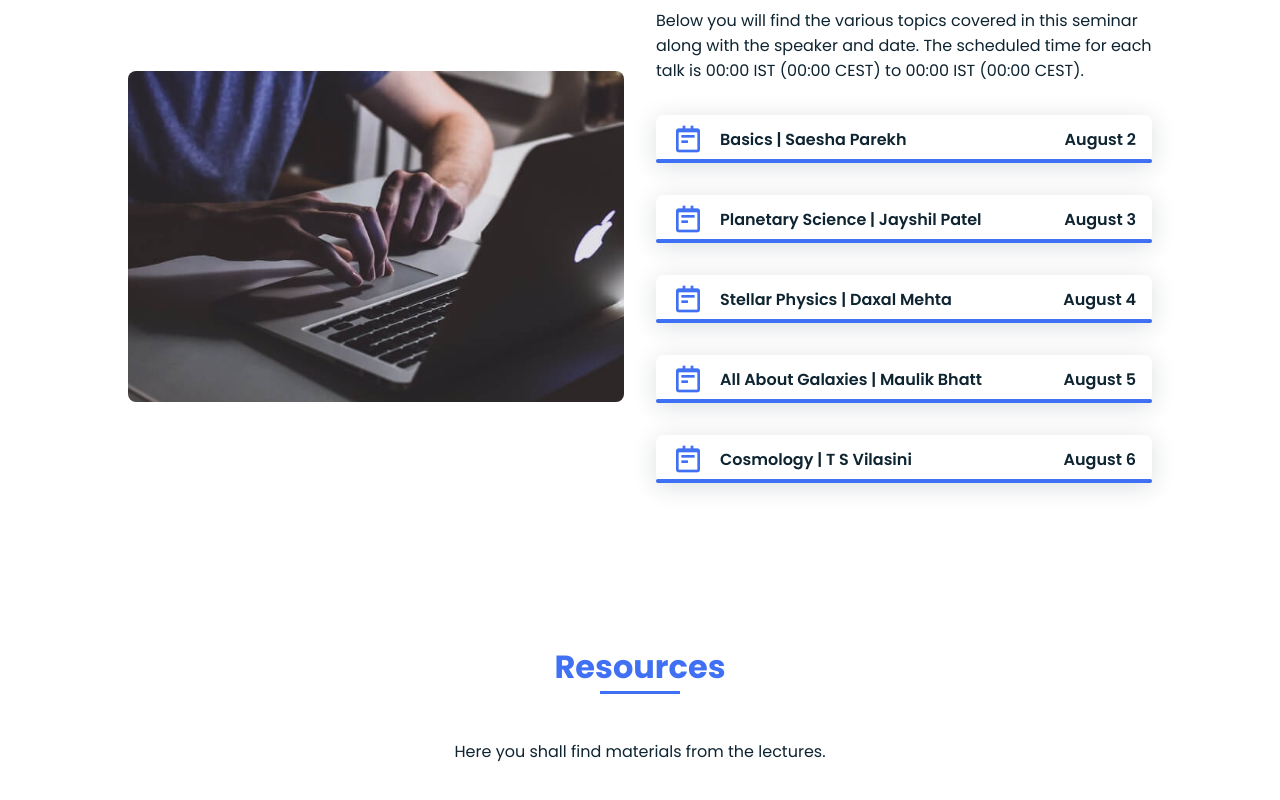
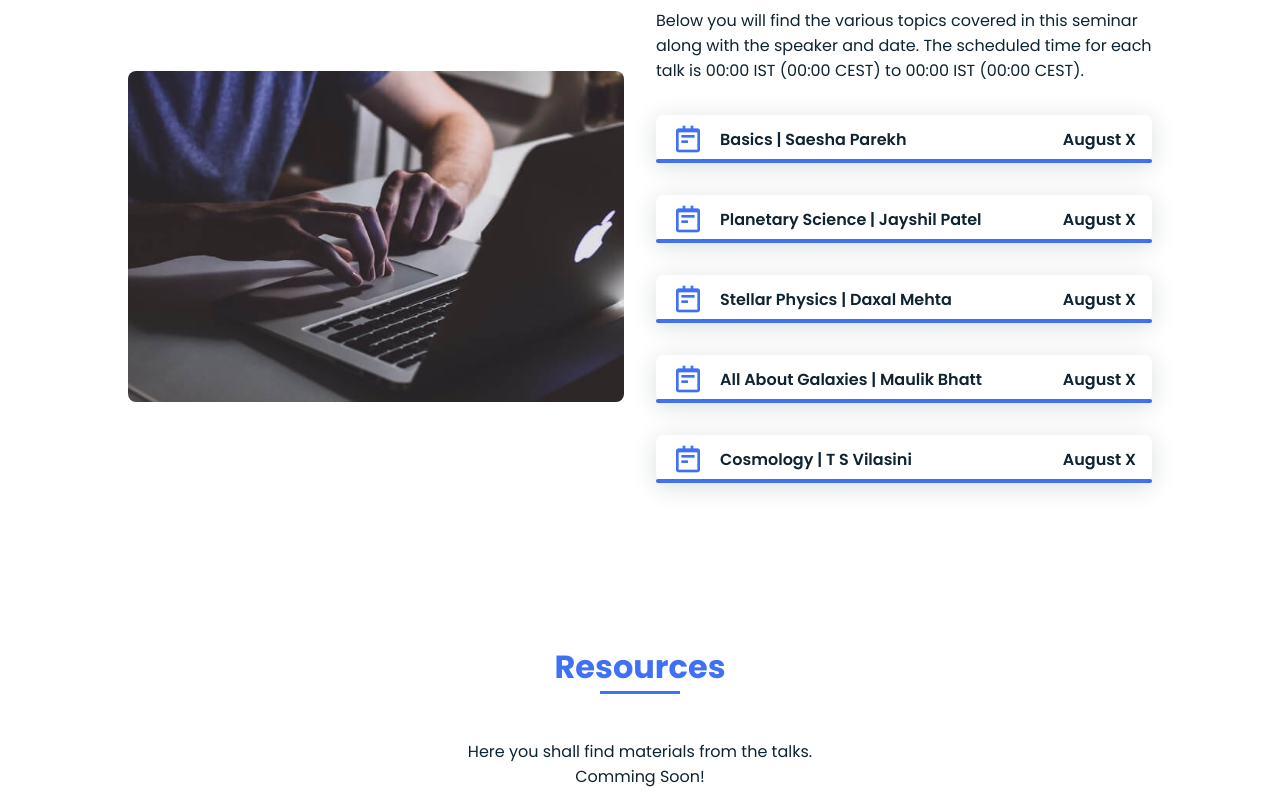
Before and after one commit to Jayshil/astroweek, a plain HTML site: page index.html in a window 1280 px wide. Shown: the part 2280-3080 px from the top of the page. Drawn offline with nearby package versions, Linux system fonts and the light colour scheme.

Commit message:
Minor changes

```diff
--- a/index.html
+++ b/index.html
@@ -128,7 +128,7 @@
                             </div>
                             <div class="skills__bar skills__html"></div>
                             <div>
-                                <span class="skills__percentage">August 2</span>
+                                <span class="skills__percentage">August X</span>
                             </div>
                         </div>
                         <div class="skills__data">
@@ -138,7 +138,7 @@
                             </div>
                             <div class="skills__bar skills__html"></div>
                             <div>
-                                <span class="skills__percentage">August 3</span>
+                                <span class="skills__percentage">August X</span>
                             </div>
                         </div><div class="skills__data">
                             <div class="skills__names">
@@ -147,7 +147,7 @@
                             </div>
                             <div class="skills__bar skills__html"></div>
                             <div>
-                                <span class="skills__percentage">August 4</span>
+                                <span class="skills__percentage">August X</span>
                             </div>
                         </div><div class="skills__data">
                             <div class="skills__names">
@@ -156,7 +156,7 @@
                             </div>
                             <div class="skills__bar skills__html"></div>
                             <div>
-                                <span class="skills__percentage">August 5</span>
+                                <span class="skills__percentage">August X</span>
                             </div>
                         </div><div class="skills__data">
                             <div class="skills__names">
@@ -165,7 +165,7 @@
                             </div>
                             <div class="skills__bar skills__html"></div>
                             <div>
-                                <span class="skills__percentage">August 6</span>
+                                <span class="skills__percentage">August X</span>
                             </div>
                         </div>
                     </div>
@@ -176,7 +176,7 @@
             <section class="work section" id="work">
                 <h2 class="section-title">Resources</h2>
 
-                <p style="text-align:center;">Here you shall find materials from the lectures.</p>
+                <p style="text-align:center;">Here you shall find materials from the talks. <br> Comming Soon!</p>
             </section>
 
             <!--===== CONTACT =====-->
```
